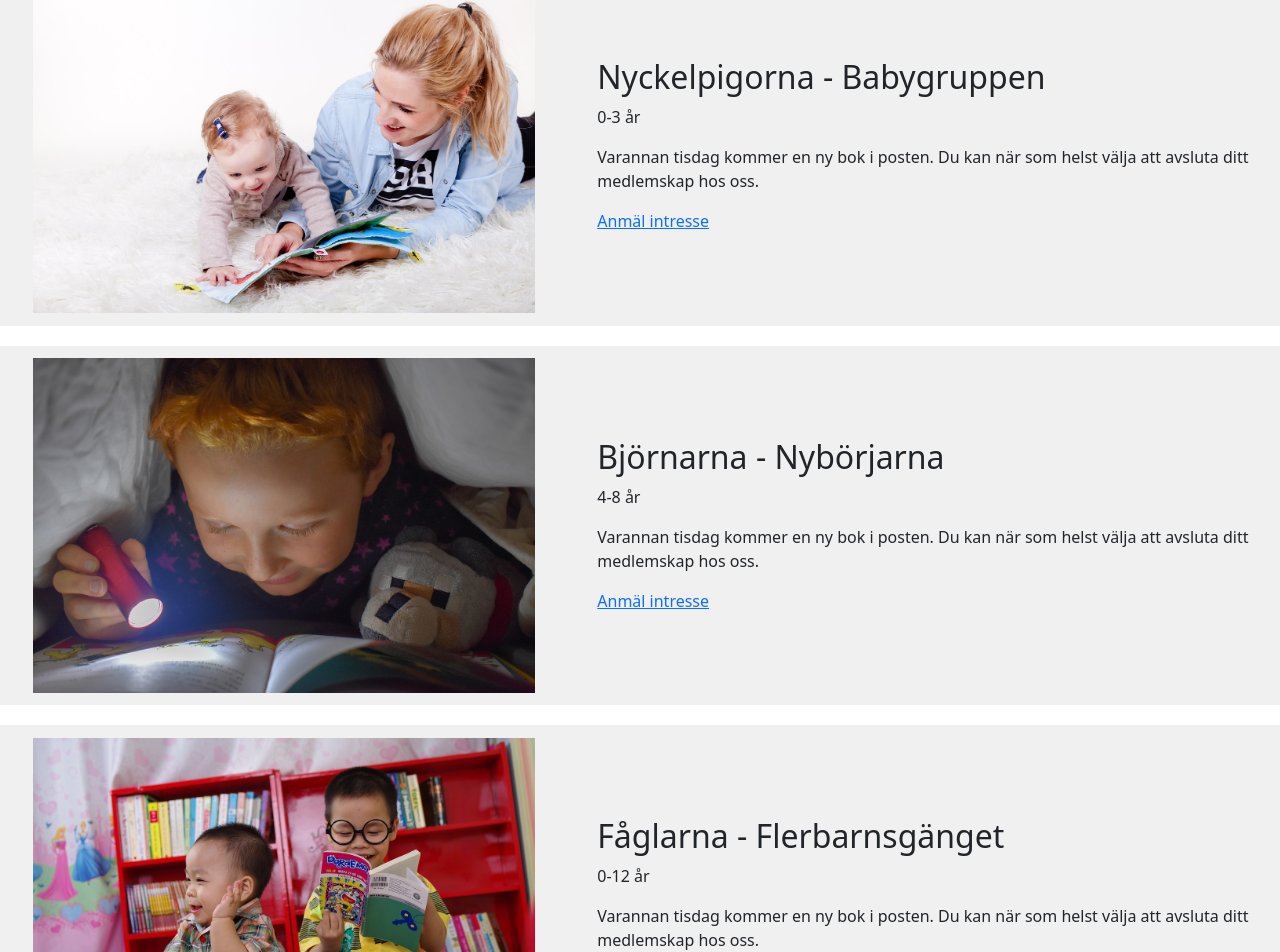
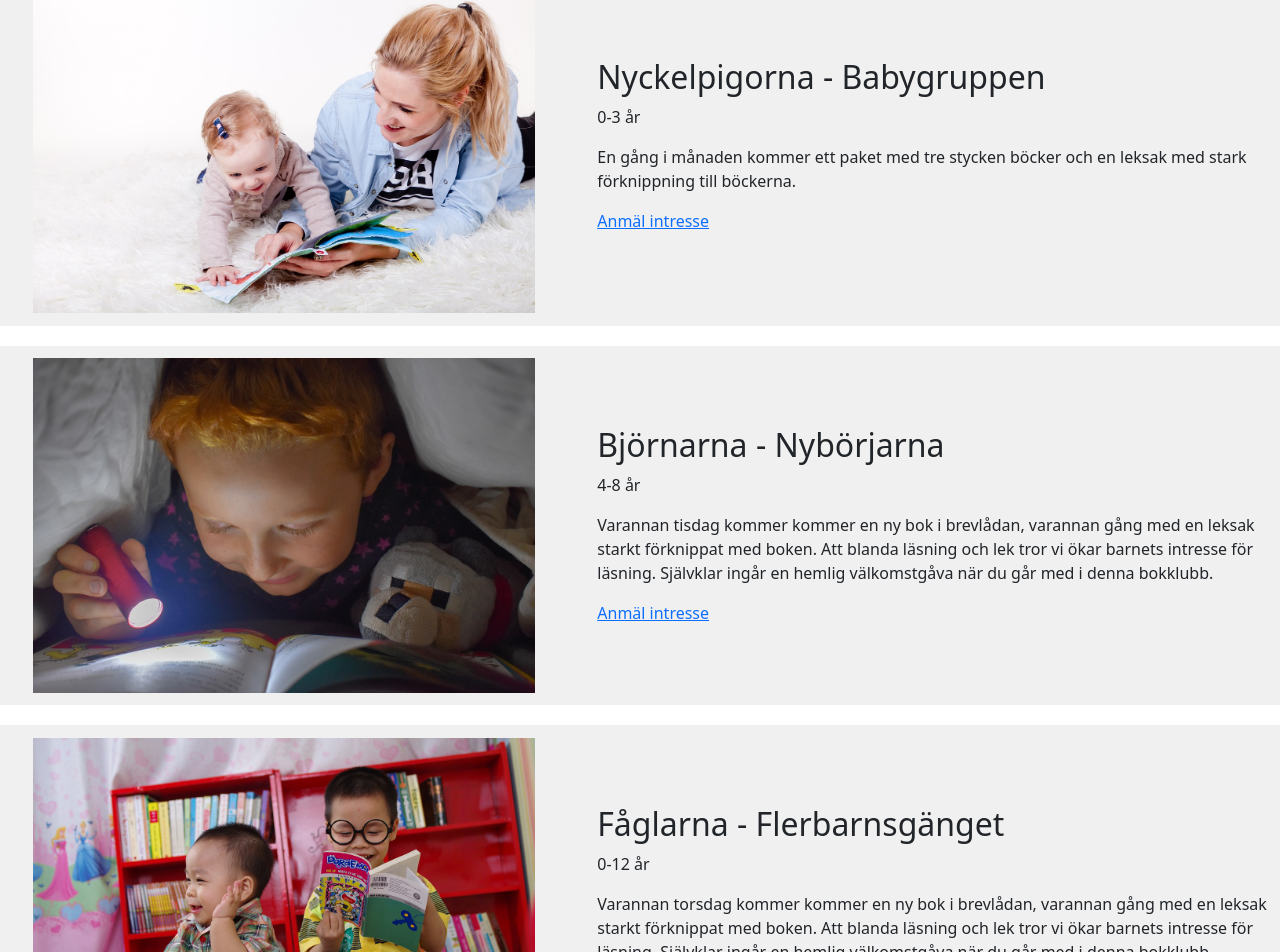
Before and after one commit to natta1995/Webbshop-BooksByHeart, a React (Create React App) app: page /bookclub in a window 1280 px wide. Shown: the part 308-1260 px from the top of the page. Built offline with nearby package versions, Linux system fonts and the light colour scheme.

Commit message:
bookklub db edit

```diff
--- a/src/bookclubs.js
+++ b/src/bookclubs.js
@@ -9,7 +9,7 @@ const bookClubs = [
         image: img1,
         price: "399:- / mån",
         age: "0-3 år",
-        des: "Varannan tisdag kommer en ny bok i posten. Du kan när som helst välja att avsluta ditt medlemskap hos oss."
+        des: "En gång i månaden kommer ett paket med tre stycken böcker och en leksak med stark förknippning till böckerna."
     },
     {
         id: 2,
@@ -17,7 +17,7 @@ const bookClubs = [
         image: img2,
         price: "399:- / mån",
         age: "4-8 år",
-        des: "Varannan tisdag kommer en ny bok i posten. Du kan när som helst välja att avsluta ditt medlemskap hos oss."
+        des: "Varannan tisdag kommer kommer en ny bok i brevlådan, varannan gång med en leksak starkt förknippat med boken. Att blanda läsning och lek tror vi ökar barnets intresse för läsning. Självklar ingår en hemlig välkomstgåva när du går med i denna bokklubb."
     },
     {
         id: 3,
@@ -25,7 +25,7 @@ const bookClubs = [
         image: img3,
         price: "499:- / mån",
         age: "0-12 år",
-        des: "Varannan tisdag kommer en ny bok i posten. Du kan när som helst välja att avsluta ditt medlemskap hos oss."
+        des: "Varannan torsdag kommer kommer en ny bok i brevlådan, varannan gång med en leksak starkt förknippat med boken. Att blanda läsning och lek tror vi ökar barnets intresse för läsning. Självklar ingår en hemlig välkomstgåva när du går med i denna bokklubb."
     }
 ]
 
```
